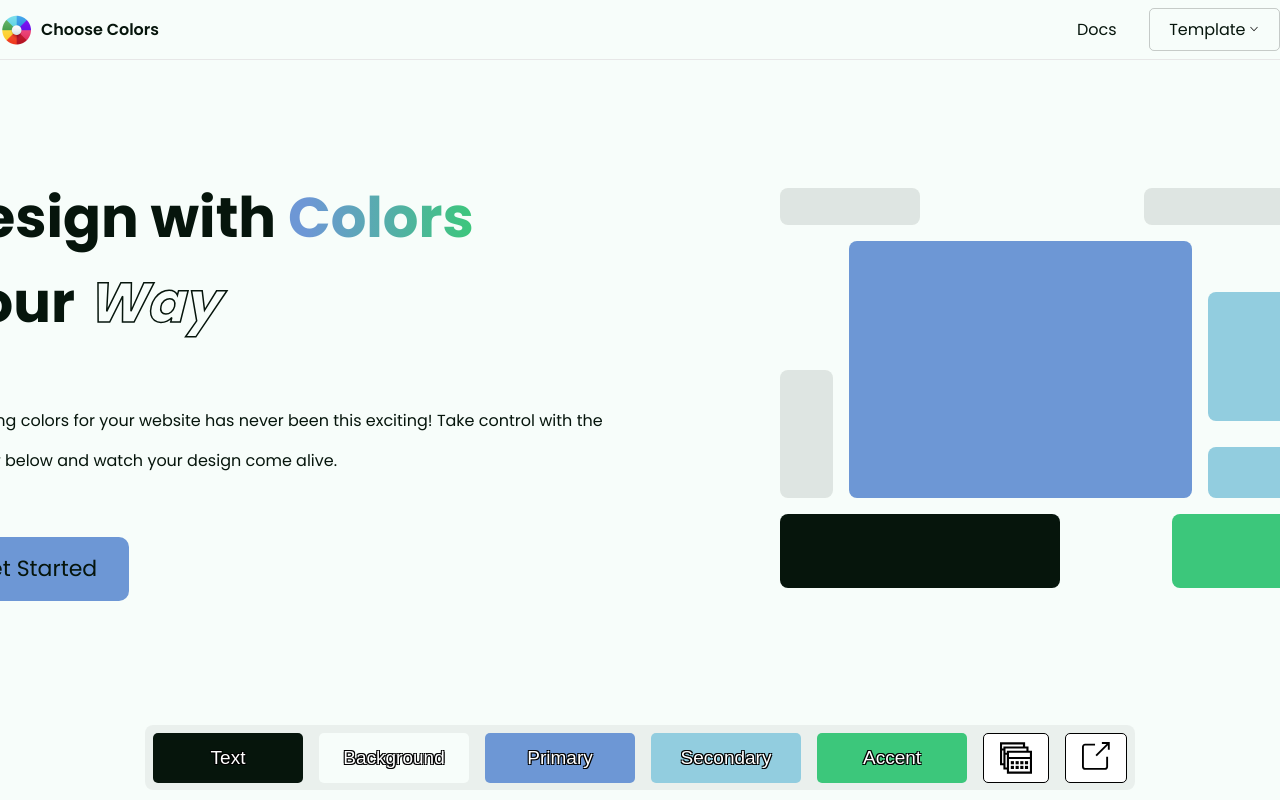
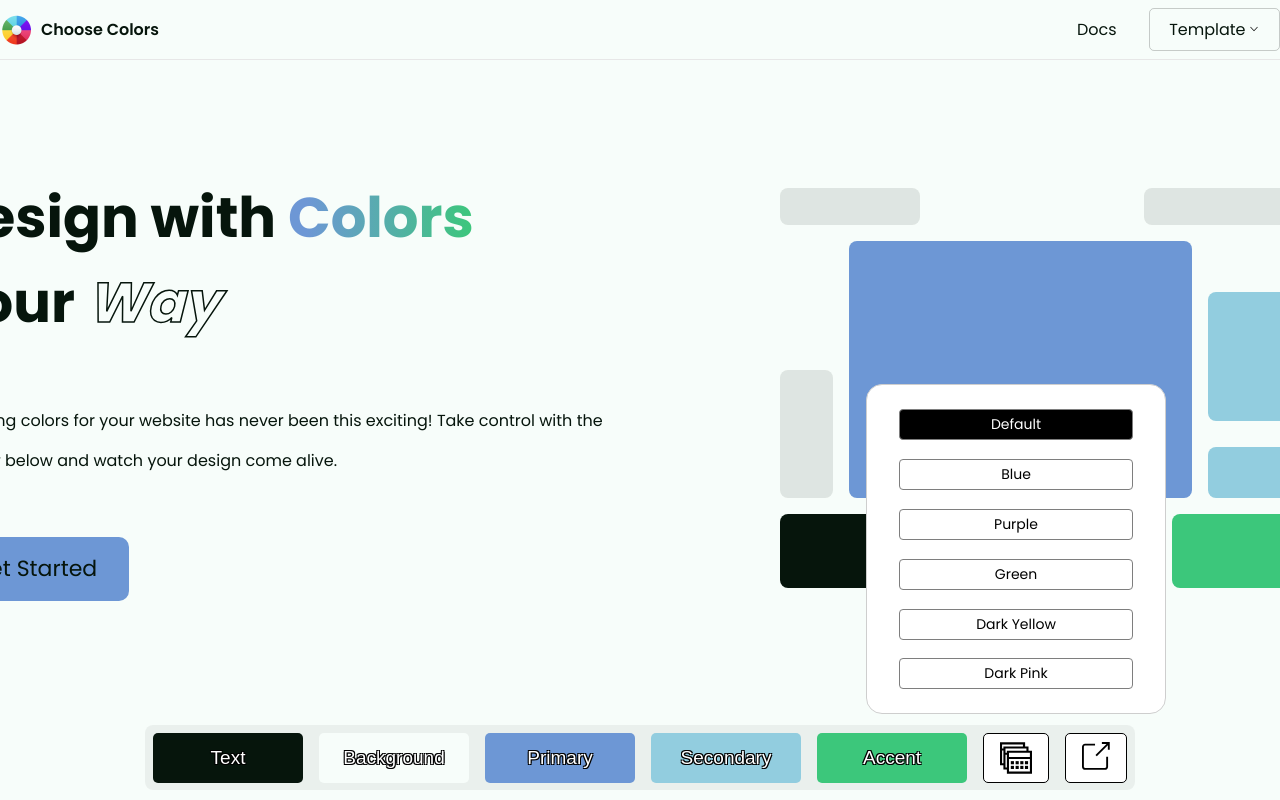
Before and after one commit to Lexsak/choose-color, an Angular app: page / in a window 1280 px wide. Shown: the top 800 px of the page. Built offline with nearby package versions, Linux system fonts and the light colour scheme.

Commit message:
better appearance of the dropdown-menu

```diff
--- a/src/app/layouts/color-toolbar/color-toolbar.component.css
+++ b/src/app/layouts/color-toolbar/color-toolbar.component.css
@@ -84,17 +84,33 @@ input[type="color"]::-webkit-color-swatch {
 
 .dropdown-menu {
   position: absolute;
-  bottom: 100%;
-  left: 0;
+  bottom: 140%;
+  left: 50%;
+  transform: translateX(-50%);
   background-color: white;
   color: black;
-  height: 100px;
-  width: 100%;
-  overflow-y: scroll;
+  height: 330px;
+  width: 300px;
+  display: flex;
+  flex-direction: column;
+  justify-content: space-between;
+  padding: 24px 32px;
+  border: 1px solid rgb(206, 206, 206);
+  border-radius: 16px;
+  gap: 1rem;
 }
 
 .options {
-  border: 1px solid black;
-  padding: 0px 16px;
+  padding: 4px 16px;
+  font-size: 14px;
   cursor: pointer;
+  width: 100%;
+  border: 1px solid rgb(126, 126, 126);
+  border-radius: 4px;
 }
+
+
+.options.active {
+  background-color: black;
+  color: white;
+}
--- a/src/app/layouts/color-toolbar/color-toolbar.component.html
+++ b/src/app/layouts/color-toolbar/color-toolbar.component.html
@@ -69,13 +69,15 @@
         <div
           *ngFor="let colorPalette of colorPalettes"
           class="options"
+          [class.active]="colorPalette === activeColorPalette"
           (click)="
             changeColor(
               colorPalette.colors[0],
               colorPalette.colors[1],
               colorPalette.colors[2],
               colorPalette.colors[3],
-              colorPalette.colors[4]
+              colorPalette.colors[4],
+              colorPalette
             )
           "
         >
--- a/src/app/layouts/color-toolbar/color-toolbar.component.ts
+++ b/src/app/layouts/color-toolbar/color-toolbar.component.ts
@@ -1,4 +1,4 @@
-import { Component, HostListener } from '@angular/core';
+import { Component, HostListener, OnInit } from '@angular/core';
 import { ColorService } from 'src/app/color.service';
 
 interface ColorPalettes {
@@ -12,7 +12,7 @@ interface ColorPalettes {
   templateUrl: './color-toolbar.component.html',
   styleUrls: ['./color-toolbar.component.css'],
 })
-export class ColorToolbarComponent {
+export class ColorToolbarComponent implements OnInit {
   color: string = '#808080';
 
   // Colors from Toolbar
@@ -68,32 +68,39 @@ export class ColorToolbarComponent {
   colorPalettes: ColorPalettes[] = [
     {
       id: 1,
+      name: 'Default',
+      colors: ['#06150c', '#f7fdfa', '#6d97d5', '#92cddf', '#3cc77b'],
+    },
+    {
+      id: 2,
       name: 'Blue',
       colors: ['#e7f3f1', '#091715', '#98e5db', '#189a8a', '#18efd4'],
     },
-    {
-      id: 2,
-      name: 'Yellow Dark',
-      colors: ['#0b0a06', '#f9f8f4', '#a79d5b', '#9dcabc', '#7da6b9'],
-    },
+
     {
       id: 3,
-      name: 'Pink',
-      colors: ['#fce3f7', '#1d0318', '#f383d1', '#930f10', '#ea6c2d'],
-    },
-    {
-      id: 4,
       name: 'Purple',
       colors: ['#eae7f7', '#07050f', '#a69ede', '#642876', '#c553c5'],
     },
     {
-      id: 5,
+      id: 4,
       name: 'Green',
       colors: ['#f0f5e8', '#141a0b', '#c1d8a4', '#3e7532', '#56b554'],
     },
+    {
+      id: 5,
+      name: 'Dark Yellow ',
+      colors: ['#0b0a06', '#f9f8f4', '#a79d5b', '#9dcabc', '#7da6b9'],
+    },
+    {
+      id: 6,
+      name: 'Dark Pink',
+      colors: ['#fce3f7', '#1d0318', '#f383d1', '#930f10', '#ea6c2d'],
+    },
   ];
 
-  isDropDown: boolean = false;
+  isDropDown: boolean = true;
+  activeColorPalette: ColorPalettes | null = null;
 
   @HostListener('document:click', ['$event'])
   handleDocumentClick(event: Event) {
@@ -111,13 +118,21 @@ export class ColorToolbarComponent {
     this.isDropDown = !this.isDropDown;
   }
 
+  ngOnInit() {
+    // Ustaw domyślną opcję na "Default" przy inicjalizacji komponentu
+    this.activeColorPalette =
+      this.colorPalettes.find((palette) => palette.name === 'Default') ?? null;
+  }
+
   changeColor(
     hax1: string,
     hax2: string,
     hax3: string,
     hax4: string,
-    hax5: string
+    hax5: string,
+    colorPalette: ColorPalettes
   ) {
+    this.activeColorPalette = colorPalette;
     this.colorService.setTextColor(hax1);
     this.colorService.setBackgroundColor(hax2);
     this.colorService.setPrimaryColor(hax3);
```
